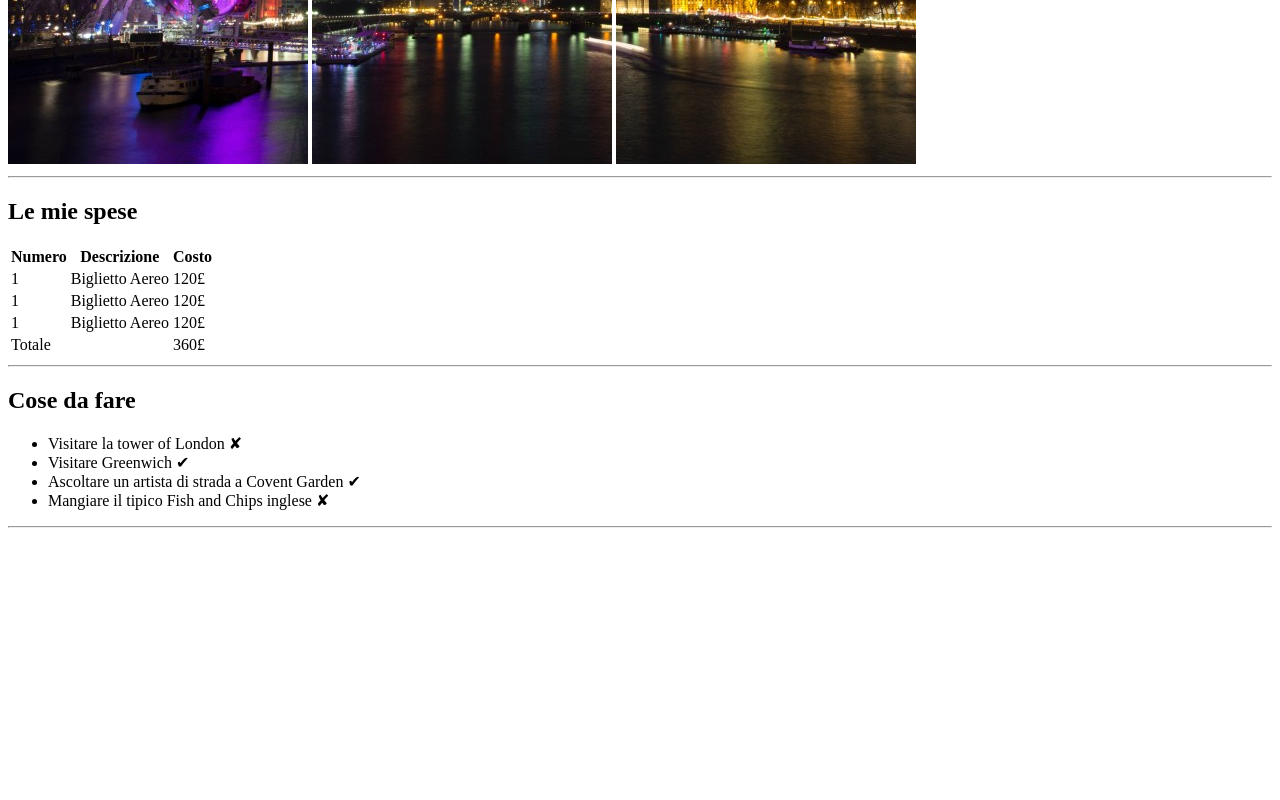
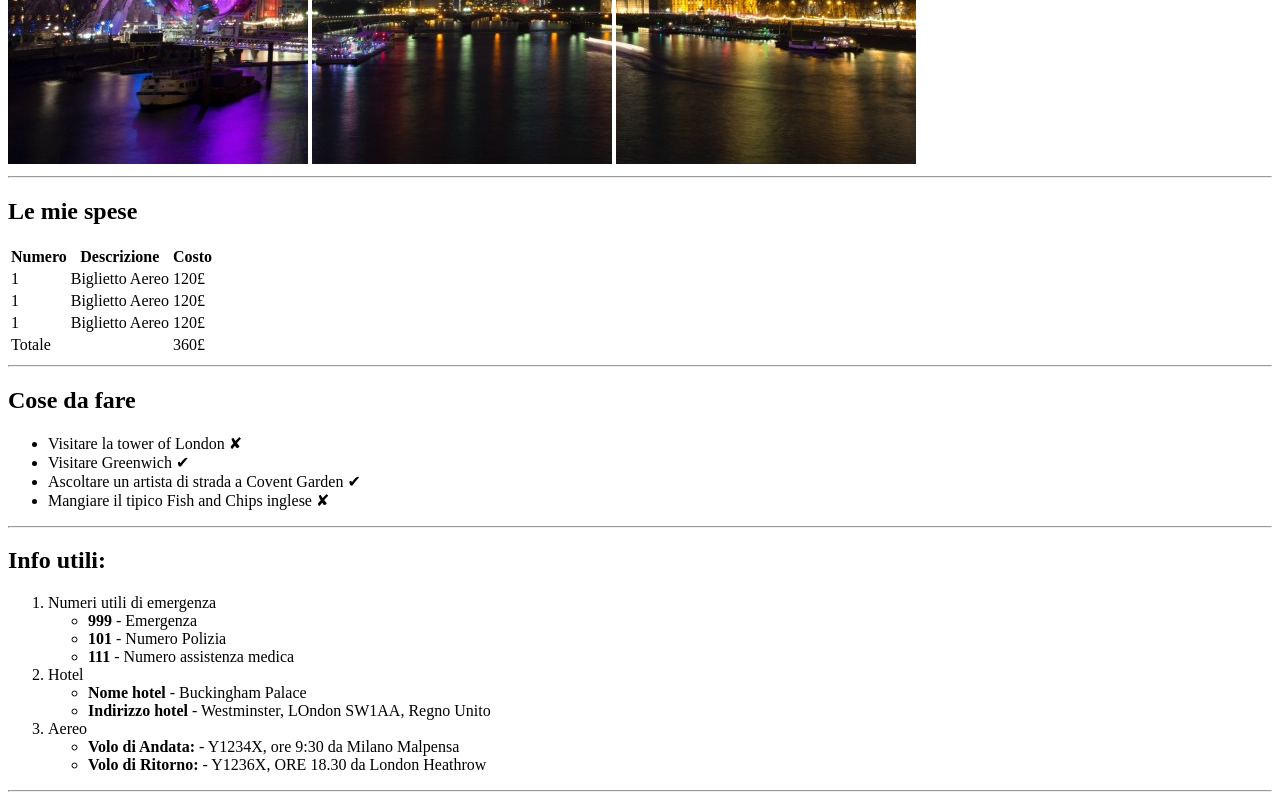
Before and after one commit to mikicola/html-london-trip, a plain HTML site: page index.html in a window 1280 px wide. Shown: the part 516-1316 px from the top of the page. Before the commit the page ends 1052 px from the top, so only its background shows below. Drawn offline with Linux system fonts and the light colour scheme.

Commit message:
sezione info utili completata

```diff
--- a/index.html
+++ b/index.html
@@ -68,7 +68,26 @@
 
          <!-- terza sezione info utili -->
         <section>
-
+            <h2>Info utili:</h2>
+            <ol>
+                <li>Numeri utili di emergenza</li>
+                <ul>
+                    <li> <strong>999</strong>  - Emergenza</li>
+                    <li> <strong>101</strong>  - Numero Polizia</li>
+                    <li> <strong>111</strong>  - Numero assistenza medica</li>
+                </ul>
+                <li>Hotel</li>
+                <ul>
+                    <li> <strong>Nome hotel</strong>  - Buckingham Palace</li>
+                    <li> <strong>Indirizzo hotel</strong>  - Westminster, LOndon SW1AA, Regno Unito</li>
+                </ul>
+                <li>Aereo</li>
+                <ul>
+                    <li> <strong>Volo di Andata:</strong>  - Y1234X, ore 9:30 da Milano Malpensa</li>
+                    <li> <strong>Volo di Ritorno:</strong>  - Y1236X, ORE 18.30 da London Heathrow</li>
+                </ul>
+            </ol>
+            <hr>
         </section>
     </main>
 
```
